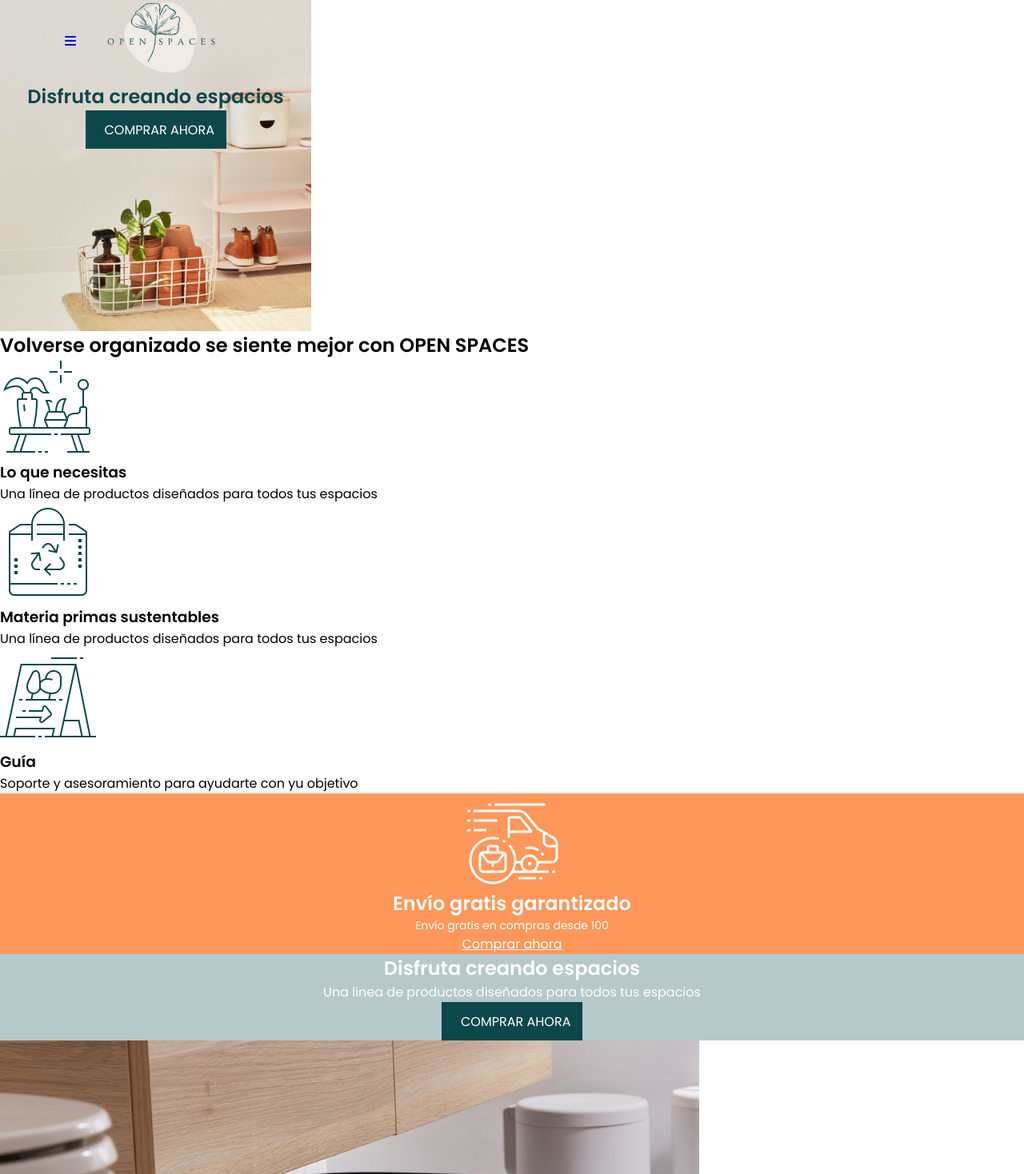
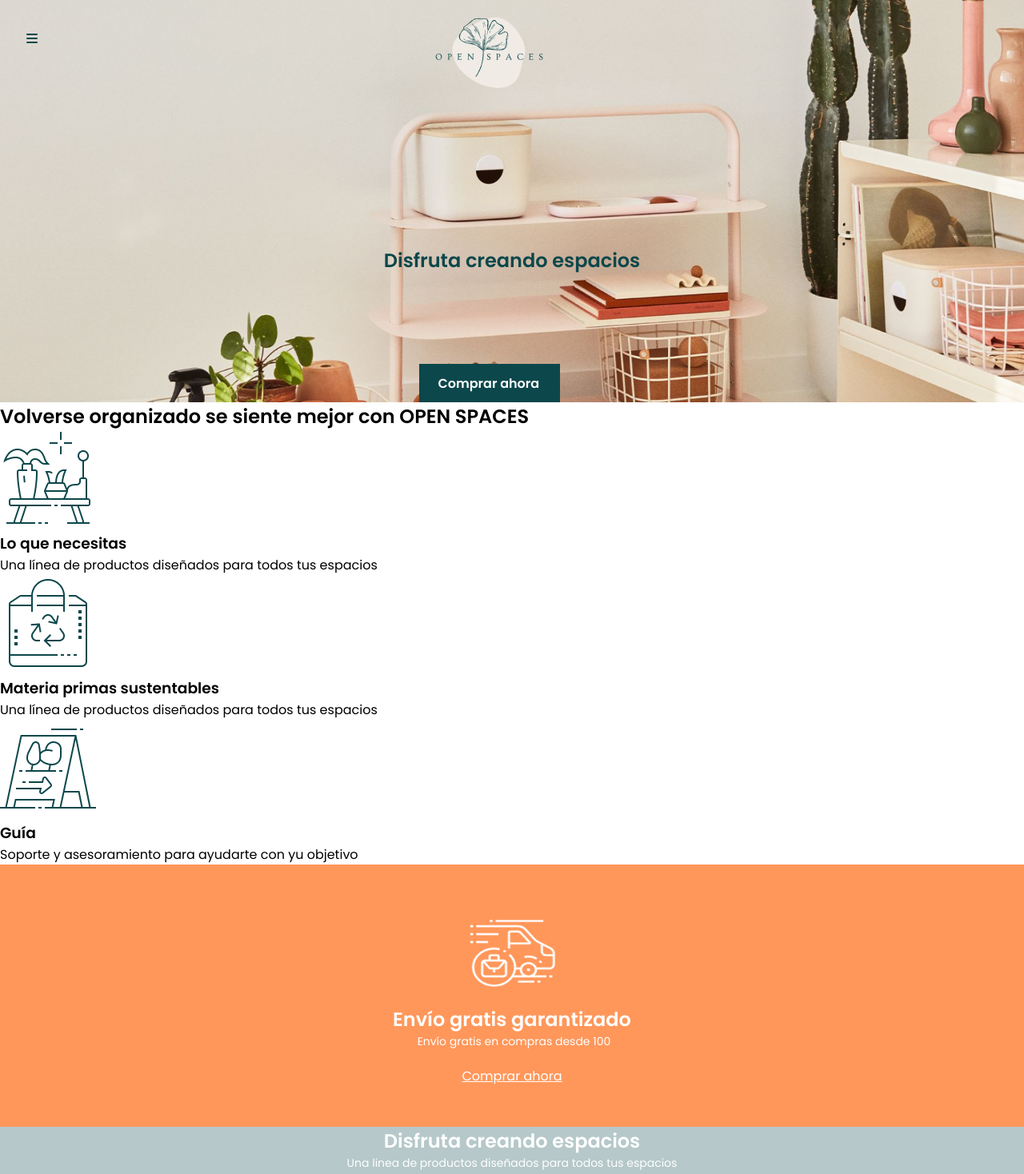
Before and after one commit to Adalab/modulo-1-evaluacion-final-romerogarcia, a website: page src/html/index.html in a window 1280 px wide. Shown: the top 1468 px of the page at 80% size. Drawn offline with nearby package versions, Linux system fonts and the light colour scheme; files that its build step writes are made by us from their sources; files whose address does not match are found by name.

Commit message:
scss changes in header and main

```diff
--- a/src/html/partials/footer.html
+++ b/src/html/partials/footer.html
@@ -1,4 +1,5 @@
 <footer class="footer">
+<div class="wrap">
     <div class="footer__items">
        <h3 class="footer__items__title">Tienda</h3>
         <ul class="footer__items__link">
@@ -37,6 +38,6 @@
     <div class="footer__arrow">
         <a href="#">
     <i class="fa-solid fa-arrow-up" alt="Arrow pointing upwards"></i></a>
-
     </div>
+</div>
     </footer>
--- a/src/html/partials/header.html
+++ b/src/html/partials/header.html
@@ -1,24 +1,25 @@
 <header class="header">
-    <section class="header1">
-      <nav class="header1__menu">
-        <a class="header1__menu__burguer" href="https://adalab.es"><i class="fa-solid fa-bars"></i></a>
+  <div class="wrap">
+    <section class="section-nav">
+      <nav class="section-nav__menu">
+        <a class="section-nav__menu__burguer" href="https://adalab.es"><i class="fa-solid fa-bars"></i></a>
 
-            <!--<ul class="list-nav">
-                <li class="item-nav"><a href="#">Productos</a></li>
-                <li class="item-nav"><a href="#">Colecciones </a></li>
-                <li class="item-nav"><a href="#">Tienda</a></li>
-                <li class="item-nav"><a href="#">Inicio </a></li>
-            </ul> -->
+        <ul class="section-nav__menu__list" style="display:none;"> <!-- Ocultar elemento-->
+                <li class="section-nav__list__item"><a href="#">Productos</a></li>
+                <li class="section-nav__list__item"><a href="#">Colecciones </a></li>
+                <li class="section-nav__list__item"><a href="#">Tienda</a></li>
+                <li class="section-nav__list__item"><a href="#">Inicio </a></li>
+          </ul>
       </nav>
-
-      <div class="header__nav__logo">
-        <img src="./assets/images/logo.png" alt="Professional Logo" class="logo">
-      </div>
     </section>
 
-    <section class="header2">
-      <h2 class="header2__title">Disfruta creando espacios</h2>
-      <input class="header2__button" type="submit" value="Comprar ahora" />
+  <section class="section-items" >
+
+    <img src="./assets/images/logo.png" alt="Professional Logo" class="section-items__logo">
+
+    <h2 class="section-items__title">Disfruta creando espacios</h2>
+
+    <input class="section-items__button" value="Comprar ahora"/>
 
   </section>
 
--- a/src/html/partials/main.html
+++ b/src/html/partials/main.html
@@ -2,6 +2,7 @@
     <!-- SECTION 1 MODULO 2 GRIDD-->
 
     <section class="section1">
+        <div class="wrap">
             <h2 class="section1__title">Volverse organizado se siente mejor con OPEN SPACES</h2>
 
             <article class="section1__box">
@@ -22,33 +23,38 @@
                     <h3 class="section1__item1__subtitle">Guía</h3>
                     <p class="section1__item1__p">Soporte y asesoramiento para ayudarte con yu objetivo </p>
             </article>
+        </div>
     </section>
 
     <!-- SECTION 2 MODULO 3 FLEX-->
 
     <section class="section2">
+        <div class="wrap">
         <article class="section2__box">
-            <img src="./assets/images/icon_4.png" alt="icon of a delivery van">
+            <img class="section2__box__image" src="./assets/images/icon_4.png" alt="icon of a delivery van">
                 <h2 class="section2__box__title">Envío gratis garantizado </h2>
                 <p class="section2__box__subtitle">Envío gratis en compras desde 100</p>
                 <p class="section2__box__p"> Comprar ahora</p>
         </article>
+        </div>
     </section>
     <!-- SECTION 3 MODULO 4 FLEX-->
 
     <section class="section3">
+        <div class="wrap">
         <article class="section3__box">
                 <h2 class="section3__box__title">Disfruta creando espacios</h2>
                 <p class="section3__box__p">Una linea de productos diseñados para todos tus espacios</p>
-                <input class="section3__box__button" type="submit" value="Comprar ahora" />
+                <input class="section3__box__button" type="submit" value="Comprar ahora">
         </article>
-
+        </div>
     </section>
 
     <section>
+    <div class="wrap">
         <div class="image">
             <img class="image__home" src="./assets/images/creando-espacios.jpg" alt="image of a home bathroom">
         </div>
     </section>
-
+    </div>
 </main>
--- a/src/scss/layout/header.scss
+++ b/src/scss/layout/header.scss
@@ -1,38 +1,64 @@
 header {
   background-image: url("../images/header.jpg");
-  height: 414px;
-  width: 389px;
   background-size: cover;
   background-position-y: 25%;
 }
 
-.header1 {
-  display: flex;
-  position: center;
-  align-items: center;
-  justify-content: center;
+.section-nav {
+  &__menu {
+    &__burguer {
+      width: 24px;
+      height: 24px;
+      margin: 36px 43px 136px 33px;
+      object-fit: contain;
+      position: fixed;
+      color: #0c474b;
+    }
+
+    &__list {
+      &__item {
+      }
+    }
+  }
 }
 
-.header2 {
+.section-items {
   display: flex;
   flex-direction: column;
   align-items: center;
   justify-content: center;
+
+  &__logo {
+    display: flex;
+    align-items: center;
+    justify-content: center;
+    justify-items: center;
+    padding: 19px 0 64px;
+    margin: 0 101px 100px 43px;
+  }
+
   &__title {
     color: #0c474b;
     font-size: 24px;
+    font-weight: 600;
+    padding: 19px 0 64px;
+    margin: 10px 0 24px;
   }
 
   &__button {
     background-color: #0c474b;
     color: #ffff;
-    display: flex;
     font-size: 16px;
     width: 176px;
     height: 48px;
+    font-weight: 600;
     padding: 12px 24px;
-    text-transform: uppercase;
-    text-decoration: none;
-    appearance: none;
+    margin: 24px 119px 0 62px;
+    transition: all 0.9s;
+
+    &:hover {
+      background-color: #ff975a;
+      color: white;
+    }
   }
 }
--- a/src/scss/layout/main.scss
+++ b/src/scss/layout/main.scss
@@ -4,25 +4,37 @@
 
 .section2 {
   background-color: #ff975a;
-
   &__box {
     display: flex;
     flex-direction: column;
     align-items: center;
+
+    &__image {
+      width: 120px;
+      height: 120px;
+      padding: 12.5px 4px 8px;
+      margin-top: 46px;
+      margin-bottom: 10px;
+    }
+
     &__title {
       color: #ffff;
       font-size: 24px;
+      font-weight: 600;
     }
 
     &__subtitle {
       color: #ffff;
       font-size: 14px;
+      padding: 0 46px 0 51px;
     }
 
     &__p {
       color: #ffff;
       font-size: 16px;
       text-decoration: underline;
+      margin-top: 20px;
+      margin-bottom: 51px;
     }
   }
 }
@@ -45,20 +57,23 @@
 
     &__p {
       color: #ffff;
-      font-size: 16px;
+      font-size: 14px;
     }
 
     &__button {
       background-color: #0c474b;
       color: #ffff;
-      display: flex;
       font-size: 16px;
       width: 176px;
       height: 48px;
+      font-weight: 600;
       padding: 12px 24px;
-      text-transform: uppercase;
-      text-decoration: none;
-      appearance: none;
+      margin: 24px 119px 0 62px;
+      transition: all 0.9s;
+      &:hover {
+        background-color: rgb(245, 245, 128);
+        color: grey;
+      }
     }
   }
 }
--- a/src/scss/pages/_index.scss
+++ b/src/scss/pages/_index.scss
@@ -2,3 +2,14 @@
   font-size: 16px;
   font-family: "Poppins-SemiBold" sans-serif;
 }
+
+.wrap {
+  margin: 0 15px 0 15px;
+  width: 90%;
+  @media all and (min-width: 768px) {
+    margin: 0 45px 0 45px;
+  }
+  @media all and (min-width: 1200px) {
+    margin: 0 138px 0 138px;
+  }
+}
```
